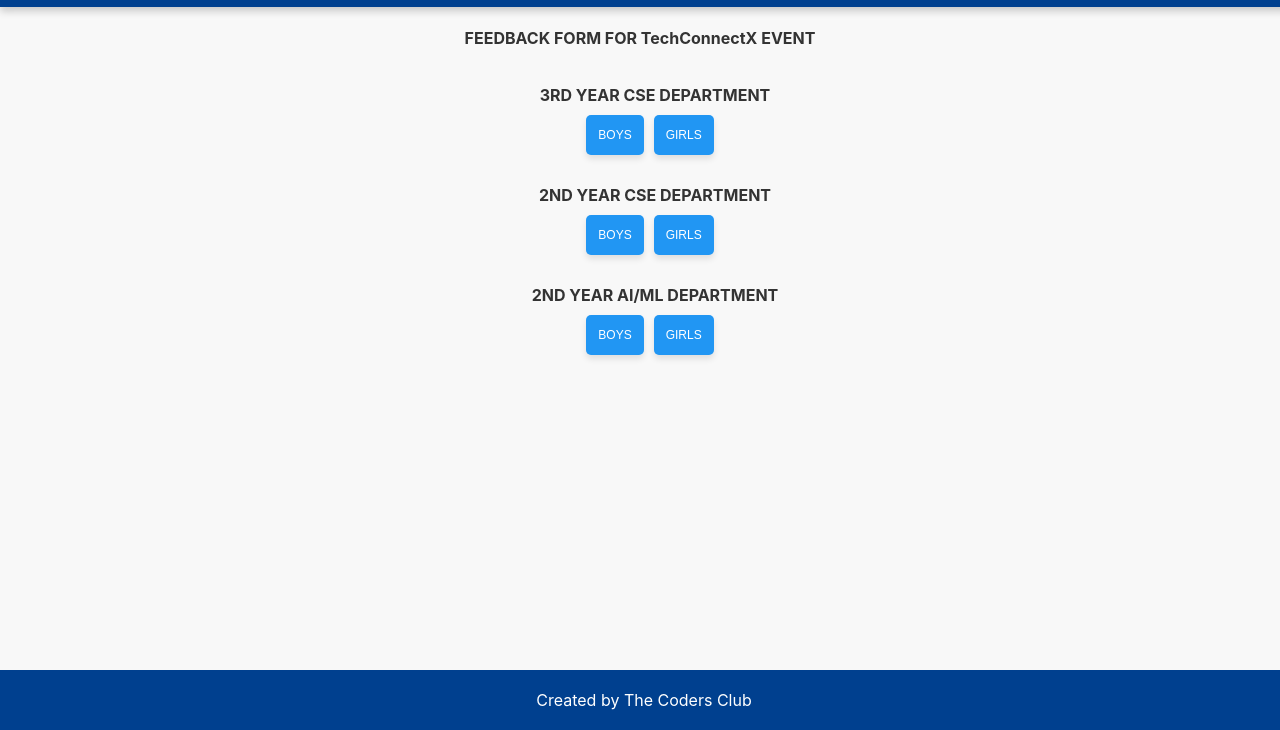
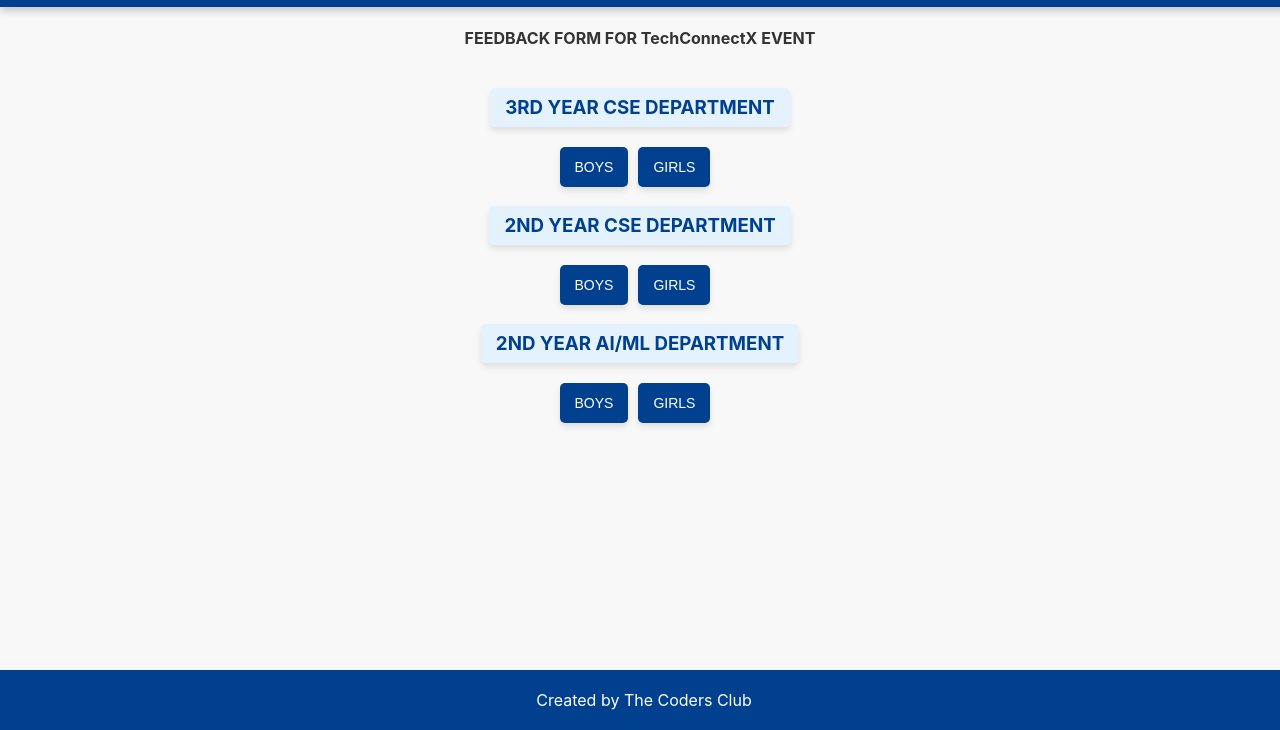
Before and after one commit to thecodersclub-mce/tcc-g-form, a plain HTML site: page index.html in a window 1280 px wide. Shown: the part 70-800 px from the top of the page. Drawn offline with Linux system fonts and the light colour scheme.

Commit message:
Update styles.css

```diff
--- a/styles.css
+++ b/styles.css
@@ -1,9 +1,10 @@
+/* General styles */
 html, body {
     margin: 0;
     padding: 0;
+    height: 100%;
     background-color: #f8f8f8;
-    overflow-x: hidden; /* Prevent horizontal scrolling */
-    overflow-y: auto; /* Allow vertical scrolling */
+    overflow-x: hidden;
     font-family: -apple-system, BlinkMacSystemFont, "Segoe UI", Roboto, Oxygen-Sans, Ubuntu, Cantarell, "Helvetica Neue", sans-serif;
     color: #333;
     box-sizing: border-box;
@@ -30,69 +31,65 @@
 
 /* Logo styling */
 .favicon-logo {
-    width: 50px; /* Default size for larger screens */
+    width: 50px;
     height: auto;
 }
 
-/* Layout for titles in header */
+/* Header titles */
 .titles {
     display: flex;
     flex-direction: column;
 }
 
-/* College name styling */
 .college-name {
     font-size: 16px;
     margin: 0;
     text-shadow: 1px 1px 2px rgba(0, 0, 0, 0.4);
 }
 
-/* Club name styling */
 .site-title {
     font-size: 14px;
     margin: 0;
     text-shadow: 1px 1px 2px rgba(0, 0, 0, 0.3);
 }
-
-/* Section styling */
-section {
-    width: 100%;
-    padding: 15px;
-    text-align: center; /* Center all content */
+/* Label-button container styling */
+.label-button-container {
+    display: flex;
+    flex-direction: column;
+    align-items: center;
+    gap: 10px;
+    text-align: center;
 }
 
-/* Container for headings and buttons */
-.label-button-container {
-    display: flex;
-    flex-direction: column; /* Stack items vertically */
-    align-items: center;    /* Center items horizontally */
-    gap: 10px;              /* Add space between h3 and buttons */
-    text-align: center;     /* Align text in the center */
-}
-
-/* Styling for headings inside the container */
+/* Background styling for h3 labels */
 .label-button-container h3 {
-    margin: 0;              /* Remove extra margin from heading */
-    font-size: 16px;        /* Adjust font size for readability */
+    background-color: #e3f2fd;
+    color: #00408f;
+    padding: 8px 15px;
+    text-align: center;
+    border-radius: 5px;
+    box-shadow: 0 4px 6px rgba(0, 0, 0, 0.1);
+    margin-bottom: 10px;
 }
 
 /* Button row layout */
 .button-row {
     display: flex;
-    justify-content: center; /* Center buttons horizontally */
-    gap: 10px;               /* Add space between buttons */
+    justify-content: center;
+    gap: 10px;
 }
 
 /* Button styling */
 button {
-    background-color: #2196F3;
+    background-color: #00408f;
     color: white;
     border: none;
-    padding: 8px 12px;
+    padding: 10px 15px;
     border-radius: 5px;
-    font-size: 12px;
+    font-size: 14px;
     box-shadow: 0 4px 6px rgba(0, 0, 0, 0.1);
     cursor: pointer;
+    transition: background-color 0.3s ease;
 }
 
 button:hover {
@@ -102,14 +99,12 @@
 button:active {
     transform: scale(0.98);
 }
-
-/* Footer styling */
 footer {
     width: 100%;
     background-color: #00408f;
     color: white;
     text-align: center;
-    padding: 4px; /* Reduced footer height */
+    padding: 4px;
     position: fixed;
     bottom: 0;
     left: 0;
```
